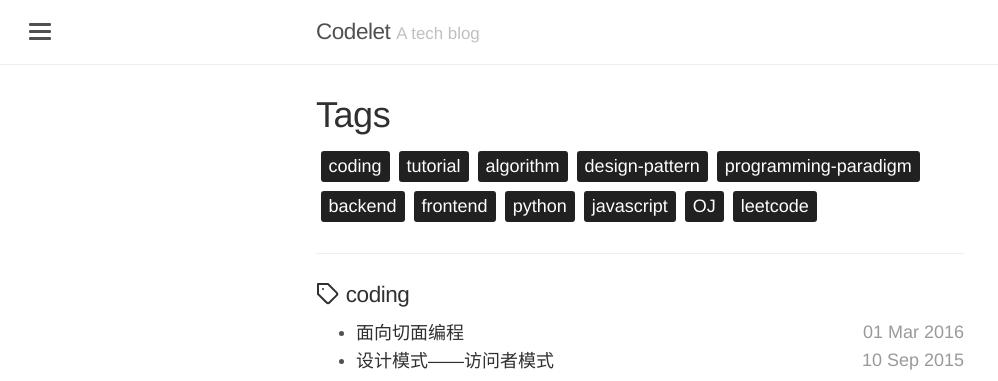
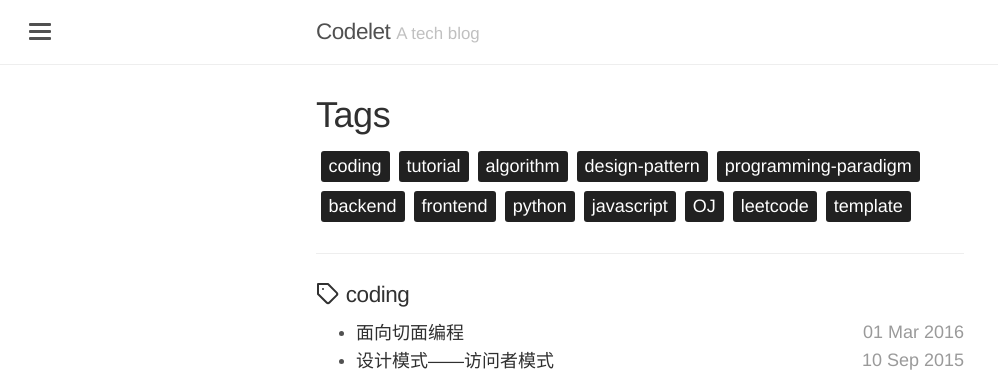
Before and after one commit to skylerlee/codelet, a Jekyll site: the page built from tags.html, in a window 1280 px wide. Shown: the top 381 px of the page, without its empty margins (0-998 px from the left). Built offline with Jekyll 4.4.1, drawn with Linux system fonts in a browser that asks for light colours.

Commit message:
Add new tag

```diff
--- a/_data/tags.yml
+++ b/_data/tags.yml
@@ -11,3 +11,5 @@
 - javascript
 - OJ
 - leetcode
+# Extra
+- template
```
